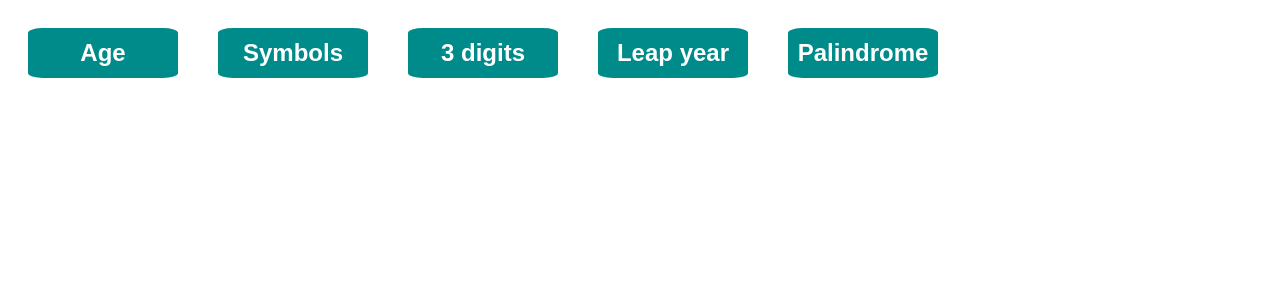
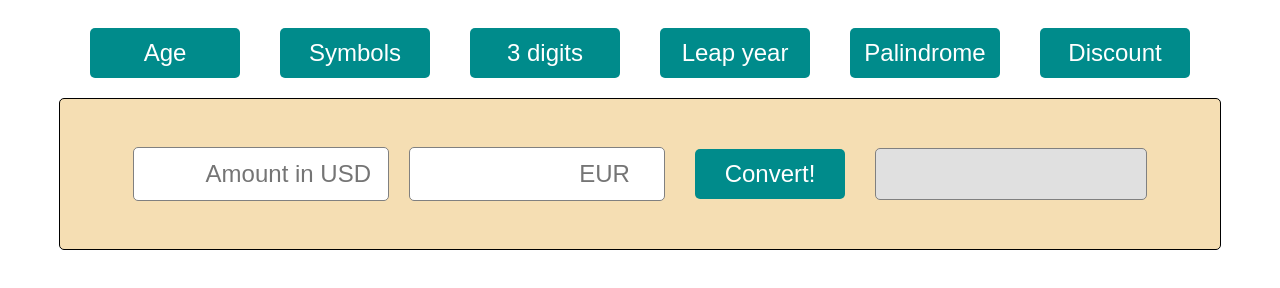
Before and after one commit to artofnext/br_hw_22_23_JS, a plain HTML site: page index.html in a window 1280 px wide. Drawn offline with Linux system fonts and the light colour scheme.

Commit message:
converter & discount

```diff
--- a/css/styles.css
+++ b/css/styles.css
@@ -1,6 +1,14 @@
 body {
+
+    font-family: Arial, Helvetica, sans-serif;
+    /* font-size: 4em; */
+    font-weight: bold;
+}
+
+.buttons {
     display: flex;
     flex-wrap: wrap;
+    justify-content: center;
 }
 
 button {
@@ -9,11 +17,11 @@ button {
     text-align: center;
     background-color: darkcyan;
     border: none;
-    border-radius: 10%;
+    border-radius: 5px;
     color: white;
-    font-family: Arial, Helvetica, sans-serif;
+
     font-size: 1.5em;
-    font-weight: bold;
+
     margin: 20px;
 }
 
@@ -24,3 +32,36 @@ button:hover {
 button:active {
     box-shadow: 0 0 5px lightcyan;
 }
+
+input, p {
+    height: 50px;
+    width: 250px;
+    margin: 10px;
+    text-align: right;
+    font-size: 1.5em;
+    background-color: white;
+    border: 1px solid gray;
+    border-radius: 5px;
+    /* border-radius: 10%; */
+}
+
+p {
+    line-height: 2;
+    background-color: rgb(224, 224, 224);
+    padding: 0 10px;
+    /* border: 1px solid gray; */
+}
+
+.converter {
+    display: flex;
+    justify-content: center;
+    flex-wrap: wrap;
+    align-items: center;
+    padding: 30px;
+    border: 1px solid black;
+    border-radius: 5px;
+    background-color: wheat;
+    /* max-width: fit-content; */
+    max-width: 1100px;
+    margin: 0 auto;
+}
--- a/index.html
+++ b/index.html
@@ -1,5 +1,6 @@
 <!DOCTYPE html>
 <html lang="en">
+
 <head>
     <meta charset="UTF-8">
     <meta name="viewport" content="width=device-width, initial-scale=1.0">
@@ -8,13 +9,30 @@
     <meta name="author" content="Artofnext">
     <link rel="stylesheet" href="css/styles.css">
 </head>
+
 <body>
-    <button type="button" onclick="age()">Age</button>
-    <button type="button" onclick="symbols()">Symbols</button>
-    <button type="button" onclick="treeDigit()">3 digits</button>
-    <button type="button" onclick="leapYear()">Leap year</button>
-    <button type="button" onclick="palindrome()">Palindrome</button>
+    <div class="buttons">
+        <button type="button" onclick="age()">Age</button>
+        <button type="button" onclick="symbols()">Symbols</button>
+        <button type="button" onclick="treeDigit()">3 digits</button>
+        <button type="button" onclick="leapYear()">Leap year</button>
+        <button type="button" onclick="palindrome()">Palindrome</button>
+        <button type="button" onclick="discount()">Discount</button>
+    </div>
+
+    <div class="converter">
+        <input id="amount" type="number" placeholder="Amount in USD">
+        <input id="currency" list="current" placeholder="EUR">
+        <datalist id="current">
+            <option value="EUR" selected>EUR</option>
+            <option value="UAN">UAN</option>
+            <option value="AZN">AZN</option>
+        </datalist>
+        <button type="button" onclick="convert()">Convert!</button>
+        <p class="result" id="result"></p>
+    </div>
 
     <script src="js/hw.js"></script>
 </body>
+
 </html>
--- a/js/hw.js
+++ b/js/hw.js
@@ -123,3 +123,57 @@ function palindrome() {
         alert("Wrong input!");
     }
 }
+
+function convert() {
+    let amount = document.getElementById("amount").value;
+    let currency = document.getElementById("currency").value;
+    let rate = 0;
+
+    console.log('currency ' + currency);
+
+    switch (currency) {
+        case 'EUR':
+            rate = .9;
+            break;
+        case 'UAN':
+            rate = 7.142857142857143;
+            break;
+        case 'AZN':
+            rate = 1.7;
+            break;
+        default:
+            console.log('exception: wrong currency input');
+            rate = .9;
+    }
+
+    let result = amount * rate;
+
+    document.getElementById("result").innerHTML = result.toFixed(2);
+}
+
+function discount() {
+    let userInput = prompt('Enter a sum');
+
+    data = Number(userInput);
+
+    console.log("data " + data);
+
+    if (data >= 0 && data < Infinity && !(userInput == "")) {
+
+        if (data < 200) {
+            alert ("No discount!")
+        }
+        else if (data < 300) {
+            alert (`Discount ${data * 3 / 100}!`)
+        }
+        else if (data < 500) {
+            alert (`Discount ${data * 5 / 100}!`)
+        }
+        else {
+            alert (`Discount ${data * 7 / 100}!`)
+        }
+    }
+    else {
+        alert("Wrong input!");
+    }
+}
```
